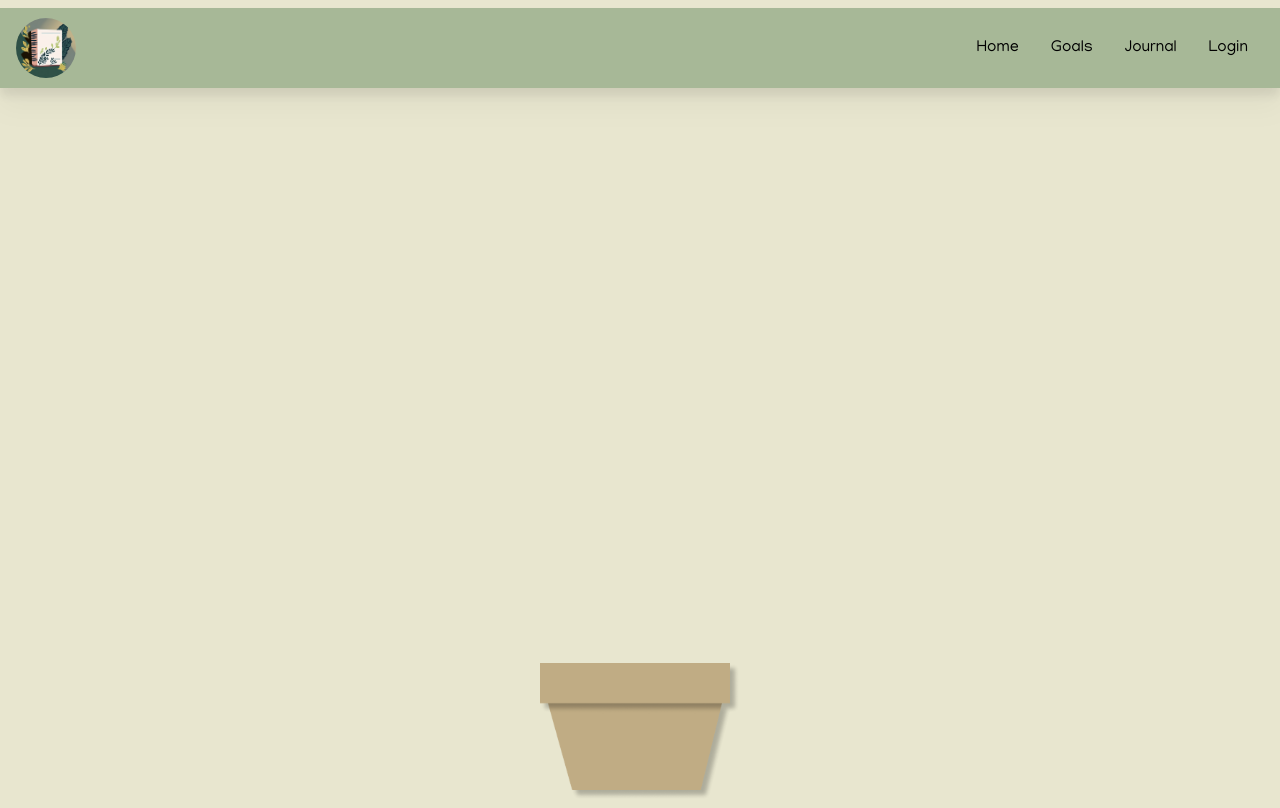
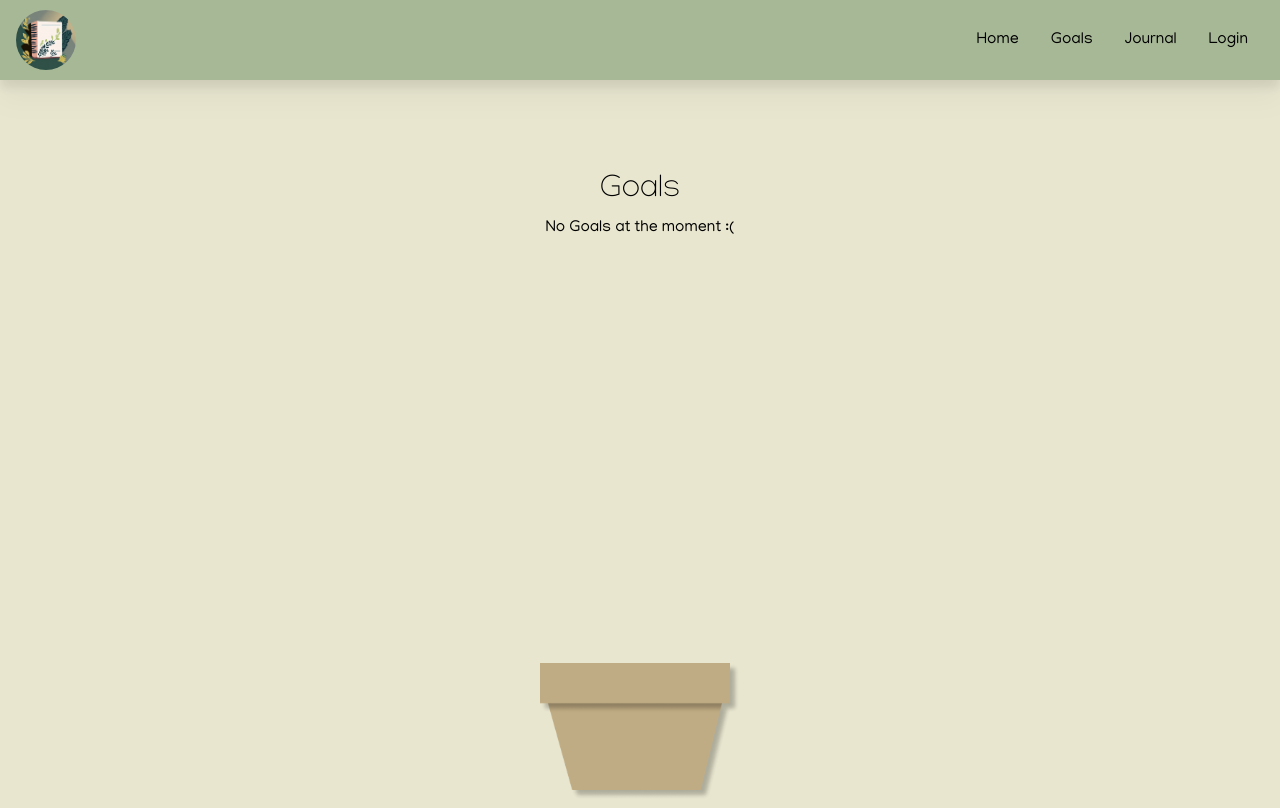
Before and after one commit to MindGardenAI/Web-UI, a Next.js app in the folder web/: page /goals-tree in a window 1280 px wide. Built offline with nearby package versions, Linux system fonts and the light colour scheme.

Commit message:
goals tree changes

```diff
--- a/web/app/components/TreeLeaf/TreeLeaf.tsx
+++ b/web/app/components/TreeLeaf/TreeLeaf.tsx
@@ -1,5 +1,6 @@
 import React from "react";
 import './css.css'
+import Image from "next/image";
 const TreeLeaf = (inputs: {title:string, content:string}) => {
     return(
     <>
@@ -11,8 +12,22 @@ const TreeLeaf = (inputs: {title:string, content:string}) => {
     <div className="card-actions justify-end">
     </div>
   </div>
+
 </div>
-    </>
+
+<div className="flex justify-center">
+<Image
+src={'/images/stem.png'}
+width="0"
+height="0"
+sizes="5vw"
+style={{ width: '5%', height: '30px' }}
+alt={""}
+className="m-0"
+/>
+</div>
+
+</>
     );
 };
 
--- a/web/app/goals-tree/page.tsx
+++ b/web/app/goals-tree/page.tsx
@@ -4,17 +4,19 @@ import "./css.css";
 import TreeLeaf from "../components/TreeLeaf/TreeLeaf";
 import useGetGoals from "./useGetGoals";
 export default function goalsTree() {
-  //var { data, isLoading, error} = useGetGoals();
+  var { data, isLoading, error} = useGetGoals();
   //var goalsJson = JSON.parse(data);
 
   return (
-    <div className="container mx-auto px-4">
+    <div className="mx-auto px-4 pt-40">
       <div className="text-center">
         <h1 className="big font-thin mt-2">Goals</h1>
+        {!data ? <p>No Goals at the moment :(</p> :""}
       </div>
       <div className="flex  absolute inset-x-0 bottom-0 justify-center">
         <div className="flex flex-col">
-          <div className="mb-6">
+          <div className="mb-6 overflow-y-scroll ">
+
             {/* {goalsJson.map((goal:any) => {
               <TreeLeaf
                 title={goal.title}
@@ -22,7 +24,7 @@ export default function goalsTree() {
               />;
             })} */}
           </div>
-          <div className="flex justify-center">
+          <div className="flex justify-center mt-[-2rem]">
             <Image
               src="/images/potplant.png"
               width={200}
```
Also changed, not shown: web/public/images/stem.png (added).
